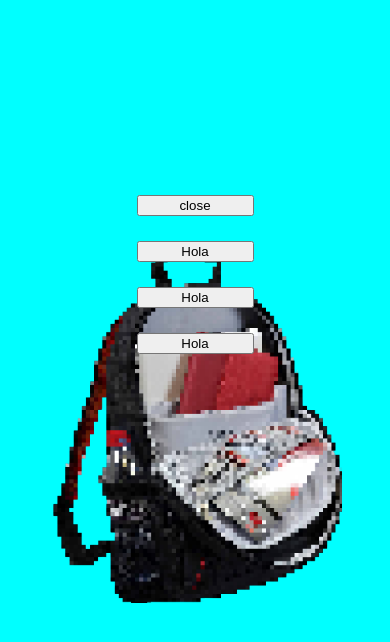
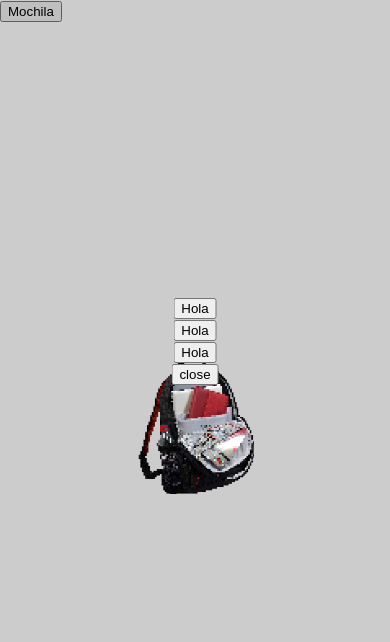
Before and after one commit to paugal/PokemonCapgemini, a React (Create React App) app: page / in a window 390 px wide. Both pictures are taken after a click on the button "Mochila". Shown: the top 642 px of the page. Built offline with nearby package versions, Linux system fonts and the light colour scheme.

Commit message:
Responsive bag 2

```diff
--- a/src/components/Bag/Bag.css
+++ b/src/components/Bag/Bag.css
@@ -12,7 +12,6 @@
 
 .popup-inner {
   position: fixed;
-  background-color: aqua;
   padding: 32px;
   width: 100%;
   height: 100%;
@@ -33,76 +32,27 @@
   background-size: 30%;
 }
 
-.flex-container {
-  display: flex;
-  flex-direction: column;
-  flex-wrap: nowrap;
-  justify-content: normal;
-  align-items: normal;
-  align-content: normal;
-  margin-left: 35%;
-  margin-right: 35%;
-  margin-top: 50%;
+.container {
+  display: grid;
+  grid-template-rows: 1fr 1fr 1fr 1fr;
+  grid-auto-columns: 1fr;
+  gap: 0px 0px;
+  grid-auto-flow: row;
+  width: 50%;
+  position: relative;
+  margin: auto;
+  top: 30%;
+  left: 25%;
+  transform: translate(-50%, 50%);
 }
 
-/* Extra small devices (phones, 600px and down) */
-@media only screen and (max-width: 600px) {
-  .popup-inner {
-    background-size: 75%;
-  }
+.Item{
+  margin: auto;
+}
+.Item1 { grid-area: 1 / 1 / 2 / 2; }
 
-  .flex-container{
+.Item2 { grid-area: 2 / 1 / 3 / 2; }
 
-  }
-}
+.Item3 { grid-area: 3 / 1 / 4 / 2; }
 
-/* Small devices (portrait tablets and large phones, 600px and up) */
-@media only screen and (min-width: 600px) {
-  .popup-inner {
-    background-size: 65%;
-  }
-
-  .flex-container{
-    margin-top: 30%;
-  }
-}
-
-/* Medium devices (landscape tablets, 768px and up) */
-@media only screen and (min-width: 768px) {
-  .popup-inner {
-    background-size: 50%;
-  }
-
-  .flex-container{
-    margin-top: 30%;
-  }
-}
-
-/* Large devices (laptops/desktops, 992px and up) */
-@media only screen and (min-width: 992px) {
-  .popup-inner {
-    background-size: 40%;
-  }
-
-  .flex-container{
-    margin-top: 30%;
-  }
-}
-
-/* Extra large devices (large laptops and desktops, 1200px and up) */
-@media only screen and (min-width: 1200px) {
-  .popup-inner {
-    background-size: 30%;
-  }
-
-  .flex-container{
-    margin-top: 30%;
-  }
-
-}
-
-.popu-inner.close-btn {
-  position: absolute;
-  top: 16px;
-  right: 16;
-}
+.Item4 { grid-area: 4 / 1 / 5 / 2; }
--- a/src/components/Bag/Bag.tsx
+++ b/src/components/Bag/Bag.tsx
@@ -6,14 +6,15 @@ function Bag(props: any) {
   return props.trigger ? (
     <div className="popup">
       <div className="popup-inner">
+        <div className="container">
+          <div className="Item Item1"><ButtonBag></ButtonBag></div>
+          <div className="Item Item2"><ButtonBag></ButtonBag></div>
+          <div className="Item Item3"><ButtonBag></ButtonBag></div>
 
-        <div className="flex-container">
-          <button className="close-btn" onClick={() => props.setTrigger(false)}>
-            close
-          </button>
-          <ButtonBag></ButtonBag>
-          <ButtonBag></ButtonBag>
-          <ButtonBag></ButtonBag>
+          <div className="Item Item4">
+            <button onClick={() => props.setTrigger(false)}>close</button>
+          </div>
+
         </div>
       </div>
     </div>
--- a/src/components/Bag/ButtonBag.css
+++ b/src/components/Bag/ButtonBag.css
@@ -1,3 +1,3 @@
 .buttonBag {
-    margin-top: 25px;
+
 }
```
